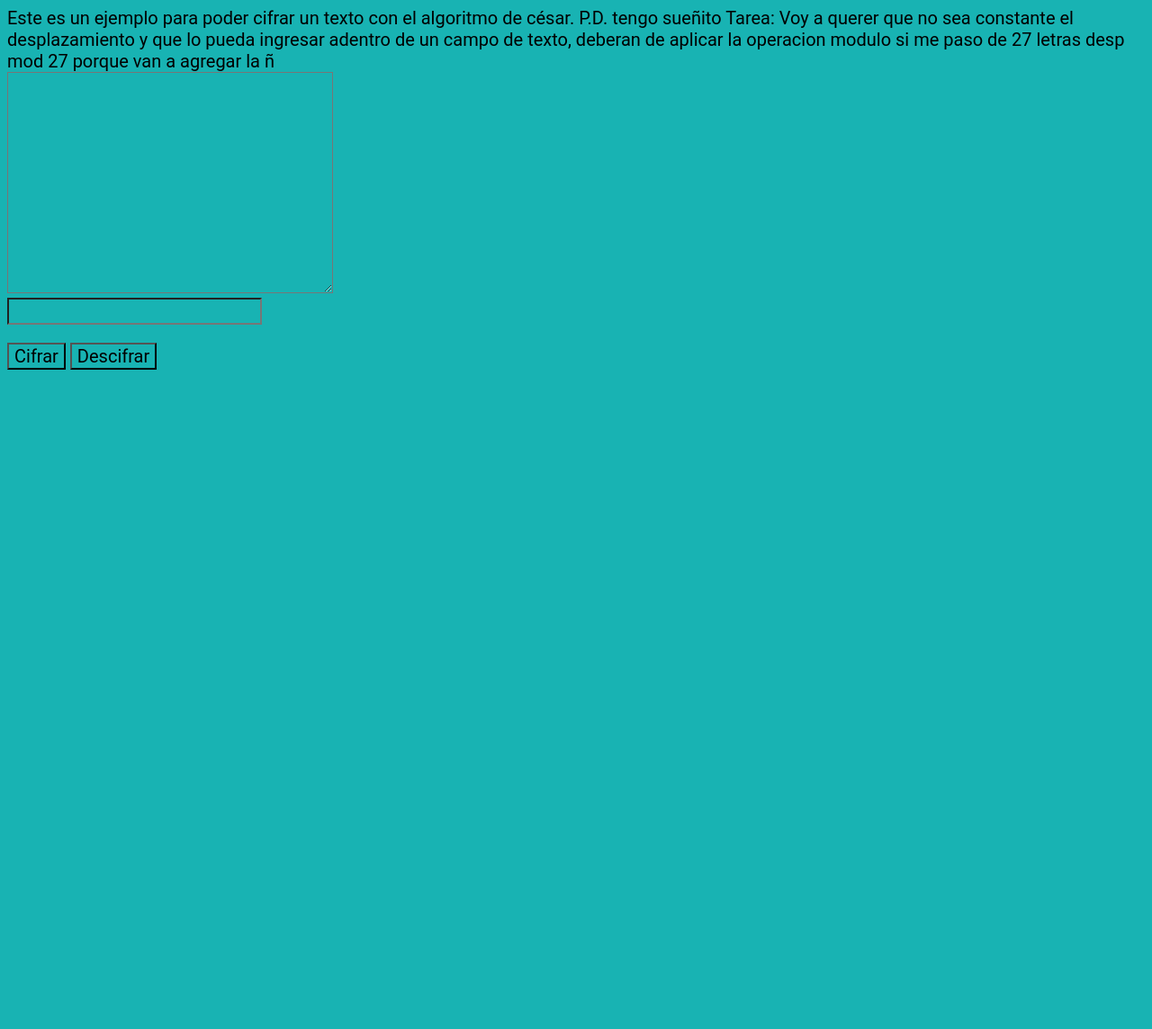
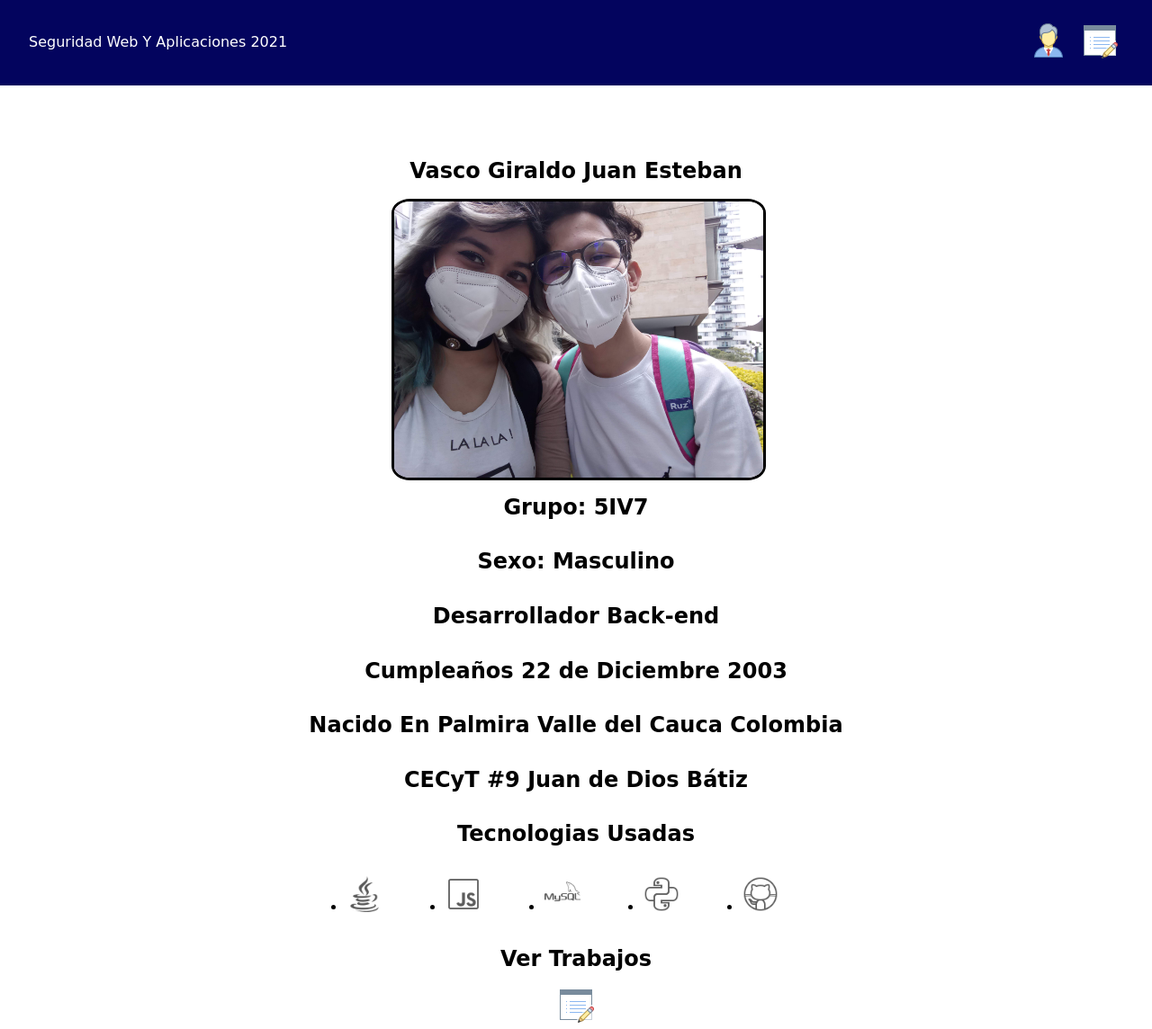
Before and after one commit to JuanVascoGiraldo/5IV7-SWyA-VascoGiraldoJaunEsteban, a plain HTML site: page index.html in a window 1280 px wide. Shown: the whole page at 90% size. Before the commit the page ends 800 px from the top, so only its background shows below. Drawn offline with Linux system fonts and the light colour scheme.

Commit message:
dando Estilo

```diff
--- a/js/cesar.js
+++ b/CifradoCesar/js/cesar.js
@@ -66,11 +66,12 @@ var cesar = cesar || (function(){
 function cifrar(){
     var desplazamiento = document.getElementById("desplazamiento").value;
     var numeros = (/([0-9]*)/);
-    alert(numeros.test(desplazamiento));
-    if(numeros.test(desplazamiento)){
+    if(numeros.test(desplazamiento) && desplazamiento.length != 0){
         numero = parseInt(desplazamiento) % 27;
         document.getElementById("resultado").innerHTML =
         cesar.encode(document.getElementById("cadena").value, numero);
+    }else{
+        alert("Ingresa un Desplazamiento")
     }
 
 }
@@ -80,9 +81,11 @@ function cifrar(){
 function descifrar(){
     var desplazamiento = document.getElementById("desplazamiento").value;
     var numeros = (/([0-9]*)/);
-    if(numeros.test(desplazamiento)){
-        numero = parseInt(desplazamiento) % 26;
+    if(numeros.test(desplazamiento) && desplazamiento.length != 0){
+        numero = parseInt(desplazamiento) % 27;
         document.getElementById("resultado").innerHTML =
         cesar.decode(document.getElementById("cadena").value, numero);
+    }else{
+        alert("Ingresa un Desplazamiento")
     }
 }
--- /dev/null
+++ b/css/masterstyle.css
@@ -0,0 +1,110 @@
+body{
+    background-color: white;
+    font-family: cursive ;
+    color: black;
+    line-height: 1.3rem ;
+    font-size: 1 rem;
+    margin: 0;
+}
+p{
+       margin-bottom: 1.5rem ;
+
+}
+
+/*Inicio de la cabecera*/
+
+.header{
+    background: #03045e;
+    color: white;
+    padding: 1.5rem 2rem;
+    font-size: 1rem;
+    position: fixed;
+    left: 0;
+    top: 0;
+    right: 0;
+
+}
+    .logo-container{
+        display: flex;
+        justify-content: space-between;
+        align-items: center;
+    }
+    .logo{
+        letter-spacing: 10px;
+        font-size: 1.5rem;
+    }
+    .navigation ul{
+        margin:0;
+        padding:0;
+        list-style: none;
+    }
+        .navigation ul li{
+            display: inline-block;
+        }
+            .navigation ul li a{
+                display: block;
+                padding: 0.5rem 1rem;
+                transition: all 0.4s linear;
+                border-radius: 10px;
+            }
+ .main{
+     padding-top: 10rem ;
+ }
+.maincontainer2{
+    width: 80%;
+    margin: 0 auto;
+    display: grid;
+    padding-bottom: 10%;
+}
+.maincontainer3{
+    width: 80%;
+    margin: 0 auto;
+    display:none;
+    padding-bottom: 10%;
+}
+button{
+    background: none;
+    color: inherit;
+    border: none;
+}
+
+.imagen{
+    display:inline-block;
+    border:0;
+    width: 40px;
+    height: 40px;
+    position: relative;
+    -webkit-transition: all 200ms ease-out;
+    -webkit-transform: scale(1);
+    -ms-transition: all 200ms ease-out;
+    -ms-transform: scale(1);
+    -moz-transition: all 200ms ease-out;
+    -moz-transform: scale(1);
+}
+
+.imagen:hover{
+    box-shadow: 0px 0px 20px #000000;
+    z-index: 2;
+    -webkit-transition: all 200ms ease-out;
+    -webkit-transform: scale(1.5);
+    -ms-transition: all 200ms ease-out;
+    -ms-transform: scale(1.5);
+    -moz-transition: all 200ms ease-out;
+    -moz-transform: scale(1.5);
+}
+
+.imagenyo{
+    border-radius: 5%;
+    margin-left: 30%;
+    margin-right: 30%;
+    width: 40%;
+    border: solid black;
+}
+.menu {
+    display: flex;
+    justify-content: center;
+  }
+
+  .menu li {
+    margin-right: 70px;
+  }
--- a/index.html
+++ b/index.html
@@ -4,33 +4,63 @@
     <meta charset="UTF-8">
     <meta http-equiv="X-UA-Compatible" content="IE=edge">
     <meta name="viewport" content="width=device-width, initial-scale=1.0">
-    <title>Ejemplo Cesar</title>
-    <link rel="stylesheet" href="css/style.css">
+    <title>Pagina Principal</title>
+    <link rel="stylesheet" href="./css/masterstyle.css">
+    <link rel="preconnect" href="https://fonts.gstatic.com">
+    <link href="https://fonts.googleapis.com/css2?family=Noto+Sans+JP:wght@100&display=swap" rel="stylesheet">
+    <script>
+        function ocultarpanel1(){
+            document.getElementById("div1").style.display = "none";
+            document.getElementById("div2").style.display = "grid";
+        }
+        function ocultarpanel2(){
+            document.getElementById("div2").style.display = "none";
+            document.getElementById("div1").style.display = "grid";
+        }
+    </script>
 </head>
 <body>
-    Este es un ejemplo para poder cifrar un texto con el algoritmo de césar.
-    P.D. tengo sueñito
-
-    Tarea:
-
-    Voy a querer que no sea constante el desplazamiento y que lo pueda ingresar
-    adentro de un campo de texto, deberan de aplicar la operacion modulo
-    si me paso de 27 letras
-
-    desp  mod 27
-
-    porque van a agregar la ñ
-    <br>
-    <textarea id="cadena" cols="30" rows="10"></textarea>
-    <br>
-    <input type="number" id="desplazamiento">
-    <br>
-    <p><input type="button" value="Cifrar" onclick="cifrar()" >
-        <input type="button" value="Descifrar" onclick="descifrar()" ></p>
-    <div id="resultado" >
-
-    </div>
-
-    <script src="js/cesar.js" ></script>
+    <header class="header">
+        <div class="cabecera logo-container">
+            Seguridad Web Y Aplicaciones 2021
+            <nav class="navigation">
+                <ul>
+                    <li><button><img src="Multimedia/img1.png" class="imagen" onclick="ocultarpanel2()"></button></a></li>
+                    <li><button><img src="Multimedia/img2.png" class="imagen" onclick="ocultarpanel1()"></button></li>
+                </ul>
+            </nav>
+        </div>
+    </header>
+    <section class="main">
+        <div class="maincontainer2" id="div1">
+            <center><h1>Vasco Giraldo Juan Esteban</h1></center>
+            <img src="./Multimedia/Imagenmia.jpg" class="imagenyo">
+            <center><h1>Grupo: 5IV7</h1></center>
+            <center><h1>Sexo: Masculino</h1></center>
+            <center><h1>Desarrollador Back-end</h1></center>
+            <center><h1>Cumpleaños 22 de Diciembre 2003</h1></center>
+            <center><h1>Nacido En Palmira Valle del Cauca Colombia</h1></center>
+            <center><h1>CECyT #9 Juan de Dios Bátiz</h1></center>
+            <center><h1>Tecnologias Usadas</h1></center>
+            <ul class="menu">
+                <li><img src="Multimedia/java.png" class="imagen" ></li>
+                <li><img src="Multimedia/javascript.png" class="imagen" ></li>
+                <li><img src="Multimedia/mysql.png" class="imagen" ></li>
+                <li><img src="Multimedia/python.png" class="imagen" ></li>
+                <li><img src="Multimedia/github.png" class="imagen" ></li>
+            </ul>
+            <center><h1>Ver Trabajos</h1></center>
+            <button><img src="Multimedia/img2.png" class="imagen" onclick="ocultarpanel1()"></button>
+        </div>
+        <div class="maincontainer3" id="div2">
+            <center><h1>Trabajos</h1></center>
+            <table>
+                <tr>
+                    <td>Cifrado Cesar</td>
+                    <td><a href="./CifradoCesar/index.html"> <img src="Multimedia/internet.png" class="imagen"></a></td>
+                </tr>
+            </table>
+        </div>
+    </section>
 </body>
 </html>
```
Also changed, not shown: CifradoCesar/index.html (added, +36 -0 lines), CifradoCesar/css/style.css (renamed from css/style.css), Multimedia/Imagenmia.jpg (added), Multimedia/github.png (added), Multimedia/img1.png (added), Multimedia/img2.png (added), Multimedia/internet.png (added), Multimedia/java.png (added), Multimedia/javascript.png (added), Multimedia/mysql.png (added), Multimedia/python.png (added).
